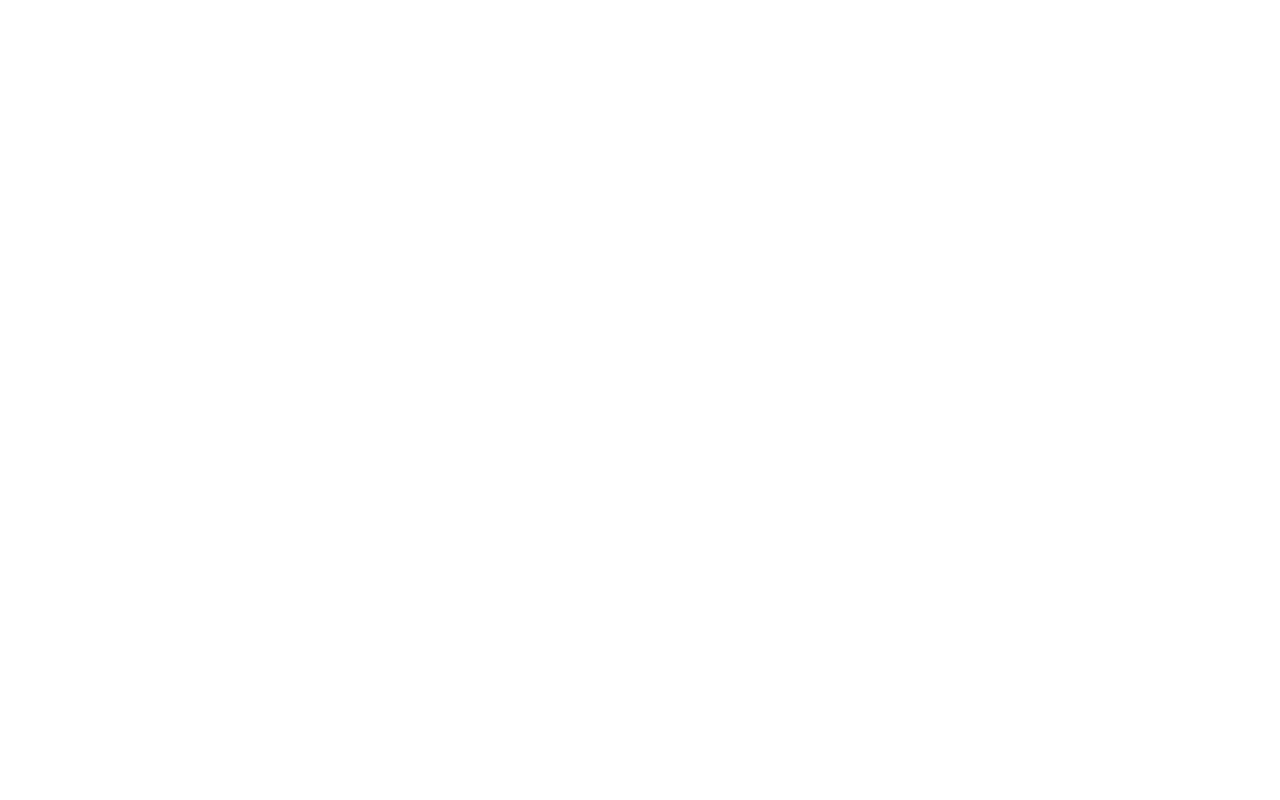
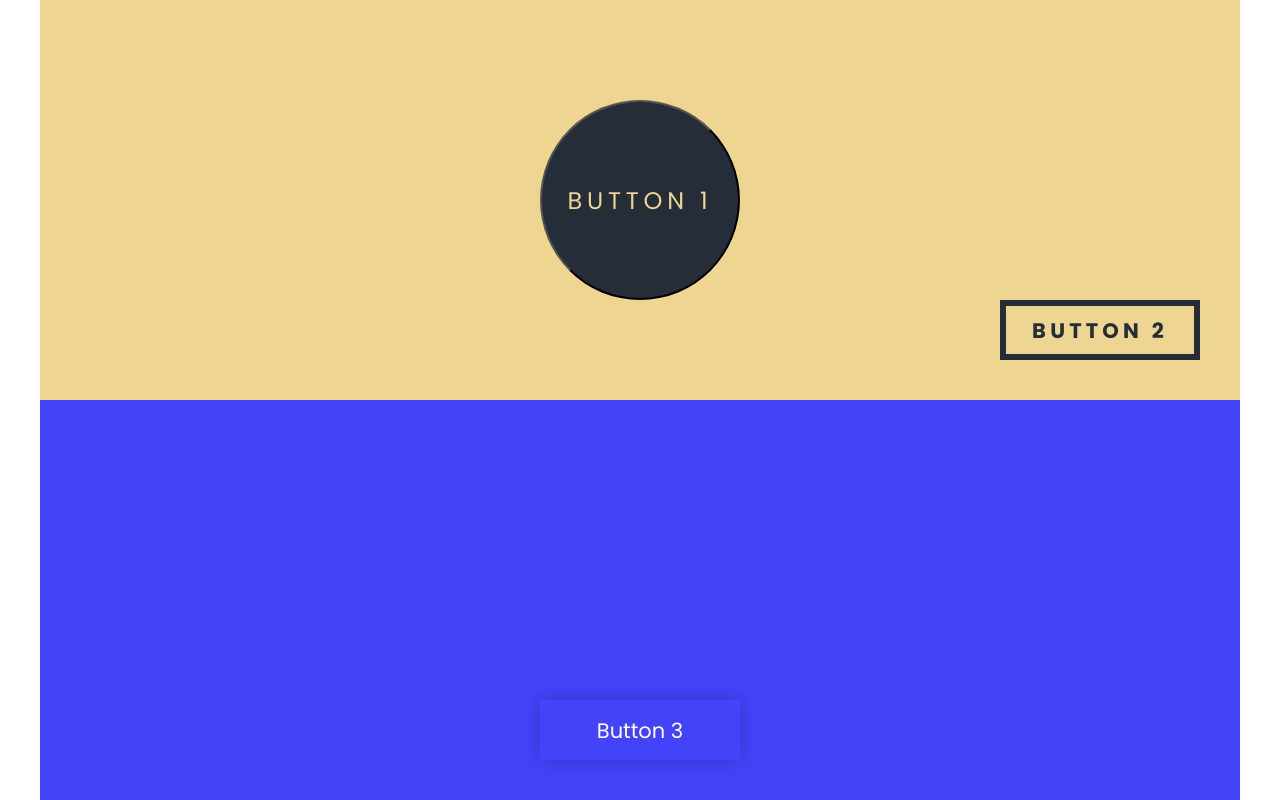
Before and after one commit to BatoriTamas/sitebuild-exam-ms1, a plain HTML site: page frontend/index.html in a window 1280 px wide. Drawn offline with Linux system fonts and the light colour scheme.

Commit message:
Finished html and css

```diff
--- a/frontend/index.html
+++ b/frontend/index.html
@@ -4,9 +4,40 @@
 	<meta charset="UTF-8">
 	<meta http-equiv="X-UA-Compatible" content="IE=edge">
 	<meta name="viewport" content="width=device-width, initial-scale=1.0">
-	<title>This is FRONTEND</title>
+	<title>Sitebuild exam ms1</title>
+
+	<link rel="stylesheet" href="style.css">
+
+	<link rel="preconnect" href="https://fonts.googleapis.com">
+	<link rel="preconnect" href="https://fonts.gstatic.com" crossorigin>
+	<link href="https://fonts.googleapis.com/css2?family=Poppins:wght@300;400;700&display=swap" rel="stylesheet">
+
 </head>
 <body>
 	<div id="root"></div>
+
+
+	<div class="centeredsections">
+
+	<section class="sectionone">
+
+		<button class="buttonone">
+			BUTTON 1
+		</button>
+
+		<button class="buttontwo">
+			BUTTON 2
+		</button>
+
+	</section>
+
+	<section class="sectiontwo">
+
+		<button class="buttonthree">
+			Button 3
+		</button>
+
+	</section>
+</div>
 </body>
 </html>
--- /dev/null
+++ b/frontend/style.css
@@ -0,0 +1,87 @@
+* {
+  margin: 0;
+  padding: 0;
+  box-sizing: border-box;
+}
+
+body {
+  width: 100%;
+  height: 100%;
+  position: relative;
+}
+
+.centeredsections {
+  width: 100%;
+  height: 100vh;
+  max-width: 1200px;
+  position: absolute;
+  top: 50%;
+  left: 50%;
+  transform: translate(-50%);
+}
+
+section {
+  width: 100%;
+  height: 50vh;
+  max-width: 1200px;
+}
+
+.sectionone {
+  background-color: #efd592;
+  display: flex;
+  flex-direction: column;
+  justify-content: center;
+  align-items: center;
+  position: relative;
+}
+
+.sectiontwo {
+  background-color: #4343f9;
+  display: flex;
+  flex-direction: column;
+  justify-content: end;
+  align-items: center;
+  padding: 40px;
+}
+
+.buttonone {
+  height: 200px;
+  width: 200px;
+  border-radius: 50%;
+  background-color: #242d38;
+  font-family: Poppins;
+  font-size: 24px;
+  letter-spacing: 0.2em;
+  color: #efd592;
+  font-weight: light;
+  justify-items: center;
+}
+
+.buttontwo {
+  height: 60px;
+  width: 200px;
+  border-color: #242d38;
+  border-width: 6px;
+  font-family: Poppins;
+  font-size: 21px;
+  letter-spacing: 0.2em;
+  color: #242d38;
+  font-weight: bold;
+  background-color: #efd592;
+  border-style: solid;
+  position: absolute;
+  right: 40px;
+  bottom: 40px;
+  }
+
+  .buttonthree {
+  height: 60px;
+  width: 200px;
+  background-color: #4343f9;
+  font-family: Poppins;
+  font-size: 21px;
+  color: #ffffff;
+  font-weight: normal;
+  box-shadow: 0px 0px 20px 0px rgba(0,0,0,0.2);
+  border-style: hidden;
+  }
```
